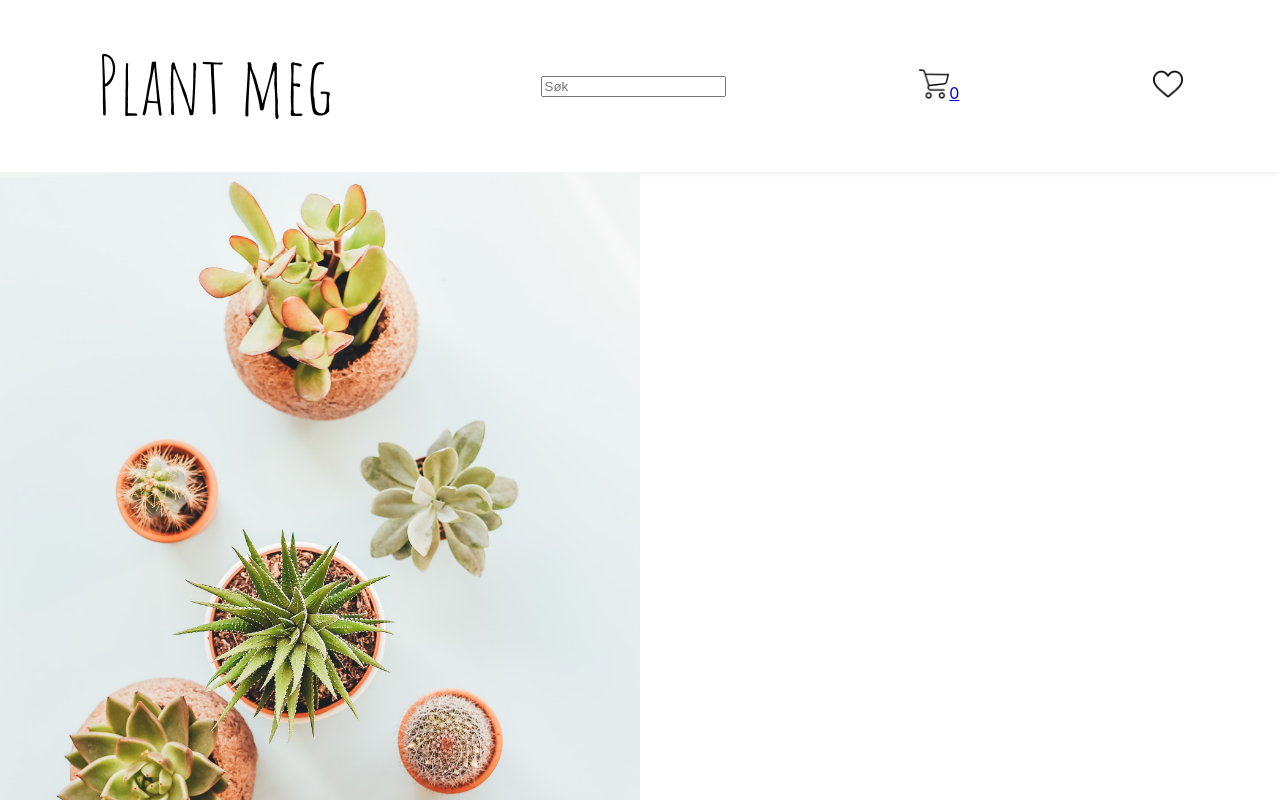
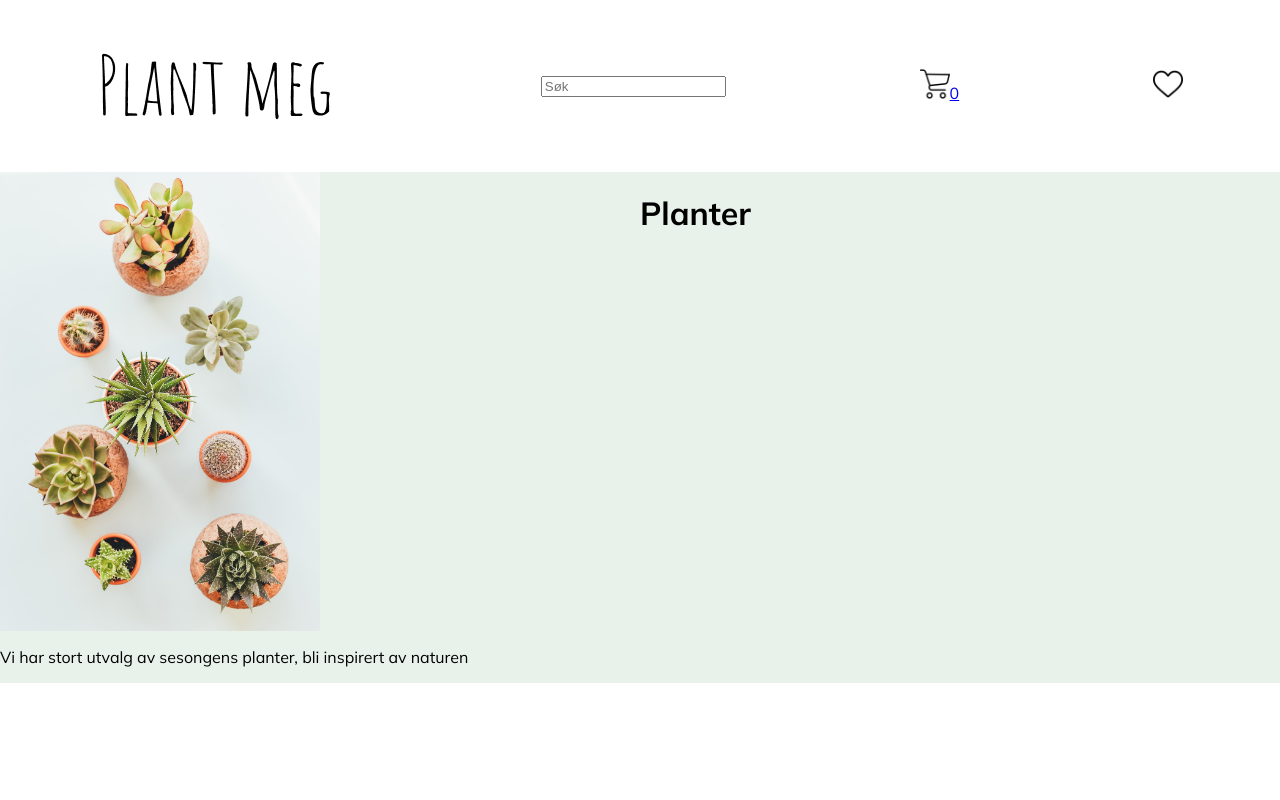
Before and after one commit to annamariabukalska/plantmeg, a React (Create React App) app: page / in a window 1280 px wide. Shown: the top 800 px of the page. Built offline with nearby package versions, Linux system fonts and the light colour scheme.

Commit message:
added ErrorPage

```diff
--- a/public/index.html
+++ b/public/index.html
@@ -24,6 +24,8 @@
       work correctly both with client-side routing and a non-root public URL.
       Learn how to configure a non-root public URL by running `npm run build`.
     -->
+    <!--Google Fonts-->
+    <link href="https://fonts.googleapis.com/css2?family=Mulish:ital,wght@0,200;0,300;0,400;0,500;0,600;0,700;0,800;0,900;1,200;1,300;1,400;1,500;1,600;1,700;1,800;1,900&display=swap" rel="stylesheet">
     <title>Plantmeg</title>
   </head>
   <body>
--- a/src/App.css
+++ b/src/App.css
@@ -1,41 +1,23 @@
-.App {
-  text-align: center;
+:root {
+  --lightgreen: #EEF0ED;
+  --darkgreen: #2E3E39;
+  --paletsgreen: #E8F2EA;
 }
+
+body {
+  font-family: 'Mulish', sans-serif;
+}
+.text-title {
+  font-family: 'Mulish', sans-serif;
+}
+
 .picture {
   width: 50%;
 }
 
-.App-logo {
-  height: 40vmin;
-  pointer-events: none;
+.info {
+  display: grid;
+  grid-template-columns: repeat(auto-fit, minmax(500px, 1fr));
+  background: var(--paletsgreen);
+  /* color: ; */
 }
-
-@media (prefers-reduced-motion: no-preference) {
-  .App-logo {
-    animation: App-logo-spin infinite 20s linear;
-  }
-}
-
-.App-header {
-  background-color: #282c34;
-  min-height: 100vh;
-  display: flex;
-  flex-direction: column;
-  align-items: center;
-  justify-content: center;
-  font-size: calc(10px + 2vmin);
-  color: white;
-}
-
-.App-link {
-  color: #61dafb;
-}
-
-@keyframes App-logo-spin {
-  from {
-    transform: rotate(0deg);
-  }
-  to {
-    transform: rotate(360deg);
-  }
-}
--- a/src/App.js
+++ b/src/App.js
@@ -2,11 +2,11 @@ import './App.css';
 
 function App() {
   return (
-    <main>
+    <div className="info">
     <img src={"images/plants.jpg"} alt="plants" className="picture"/>
-    <h1>Planter</h1>
-    <p className="subtitle">Vi har stor utvalg av sesongens planter, bli inspirert av naturen</p>
-    </main>
+    <h1 className="title">Planter</h1>
+    <p className="subtitle">Vi har stort utvalg av sesongens planter, bli inspirert av naturen</p>
+    </div>
   );
 }
 
--- a/src/components/ProductCard/ProductCard.js
+++ b/src/components/ProductCard/ProductCard.js
@@ -1,19 +1,16 @@
 import { Link } from 'react-router-dom';
-import './ProduktCard.css';
+import './ProductCard.css';
 
-function ProduktCard() {
+function ProductCard() {
   return (
-    <nav>
-        <Link to="/" className="nav-link">Oppskrifter</Link>
-        <Link to="/">
-          <img src="images/icon-teapot.png" alt="Oppskrift" className="logo"/>
-        </Link>
-        <Link to="/about" className="nav-link">Om ideen</Link>
-
-        <img src={`images/${props.imageUrl}`} alt={props.title}/>
-
-    </nav>
+    <main>
+        <Link className="produkt" to="/ProductPage">Strecilia</Link>
+        <h1>Strelitzia</h1>
+        <p>Høyde 75cm</p>
+        <p>Lettstelt</p>
+        <img src="images/plantmeg-logo.png" alt="søke" className="logo"/>
+    </main>
   );
 }
 
-export default ProduktCard;
+export default ProductCard;
--- a/src/index.js
+++ b/src/index.js
@@ -5,7 +5,8 @@ import App from './App';
 import { BrowserRouter, Route, Switch } from 'react-router-dom';
 import NavBar from './components/NavBar/NavBar'
 import CartPage from './pages/CartPage';
-import Footer from './components/Footer/Footer'
+import ProduktCard from './components/ProductCard/ProductCard';
+
 
 ReactDOM.render(
   <BrowserRouter>
@@ -13,6 +14,7 @@ ReactDOM.render(
     <Switch>
       <Route path="/" component={App} exact />
       <Route path="/handlekurv" component={CartPage} />
+      <ProduktCard />
     </Switch>
   </BrowserRouter>,
   document.getElementById('root')
```
Also changed, not shown: src/components/ArticleCard/ArticleCard.js (+12 -0 lines), src/pages/ErrorPage.js (added, +13 -0 lines).
